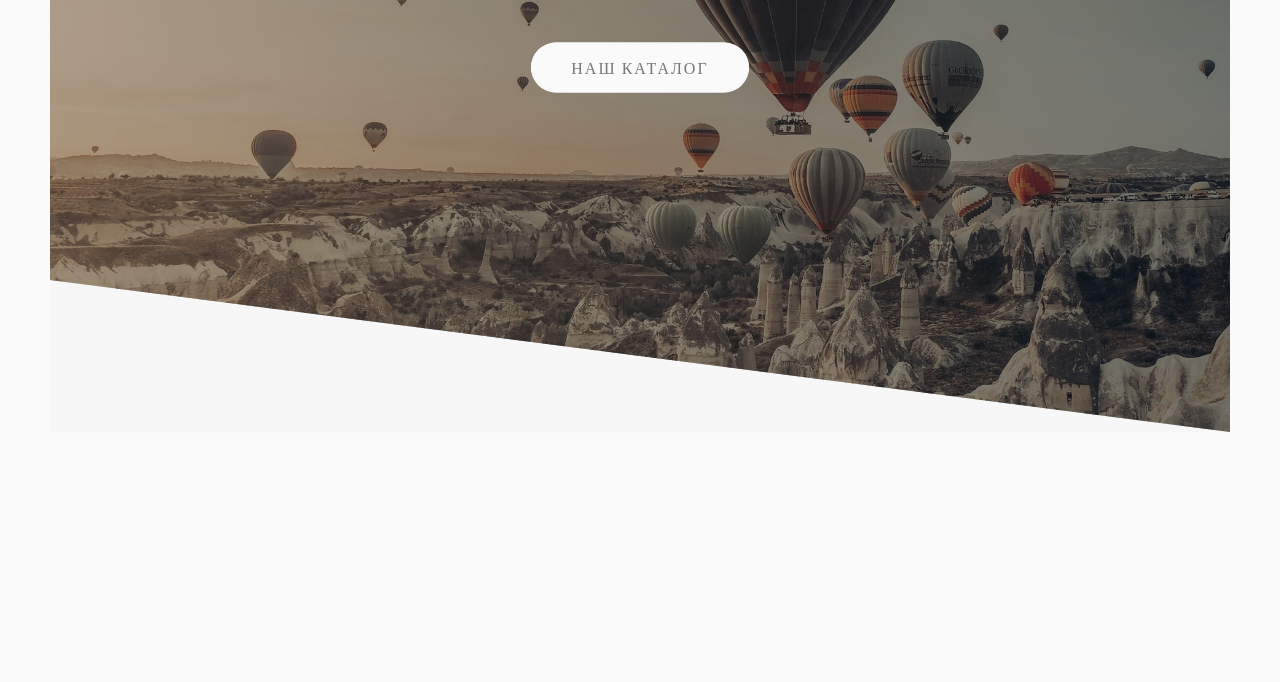
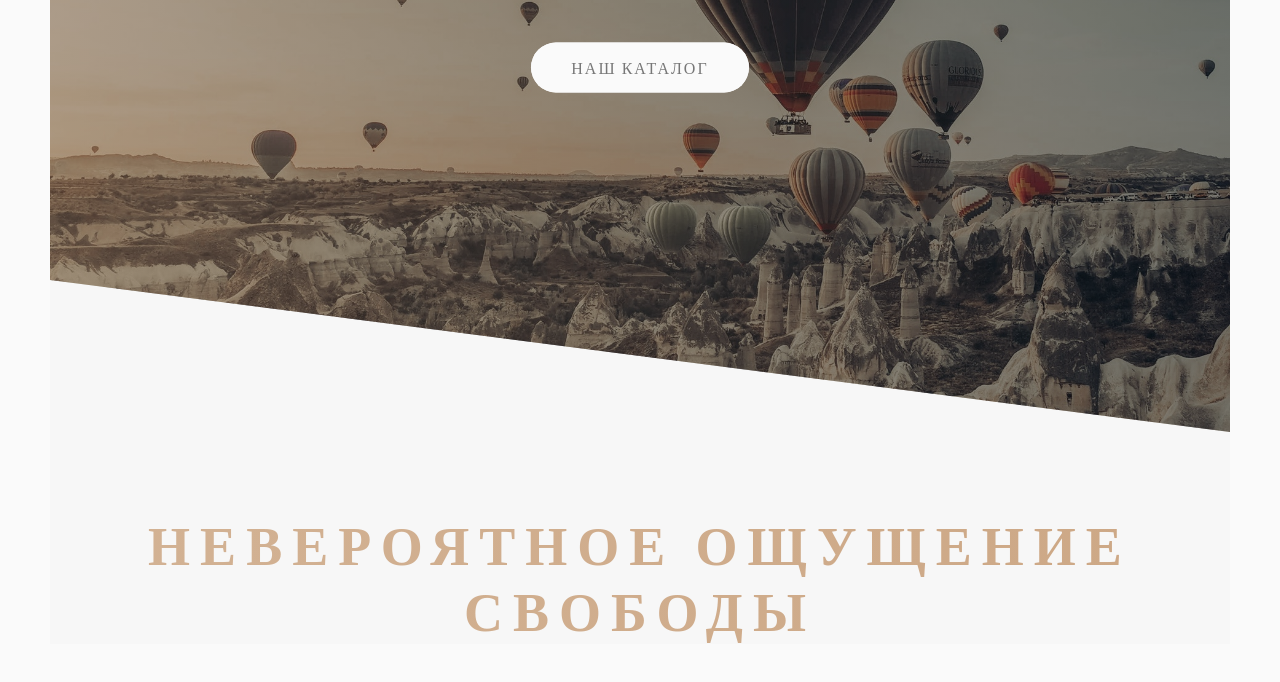
Before and after one commit to tolkunio/balloon-tour, a website: page src/index.html in a window 1280 px wide. Shown: the part 378-1060 px from the top of the page. Before the commit the page ends 860 px from the top, so only its background shows below. Drawn offline with Linux system fonts and the light colour scheme.

Commit message:
-added about section

```diff
--- a/src/index.html
+++ b/src/index.html
@@ -24,7 +24,13 @@
                 </a>
             </div>
         </header>
-
+        <main>
+            <section class="section-about">
+                <div class="margin-bottom-80px">
+                    <h2 class="title-second">невероятное ощущение свободы</h2>
+                </div>
+            </section>
+        </main>
     </div>
 </body>
 </html>
--- a/src/sass/style.sass
+++ b/src/sass/style.sass
@@ -120,7 +120,29 @@ body
     display: inline-block
     transition: all .4s
 
+.section-about
+  text-align: center
+  padding-top: 8rem
+  font-size: 3.6rem
+  letter-spacing: 1rem
+  text-transform: uppercase
+  font-weight: 800
+  background: linear-gradient(90deg,rgba($color-brown-light,0.7) 0.03%,rgba($color-brown-black,0.7) 99.94%)
+  -webkit-background-clip: text
+  color: transparent
+  transition: all .4s
+  backface-visibility: hidden
+  &:hover
+    transform: skewY(2deg) skewX(15deg) scale(1)
+    text-shadow: 0 .4rem .4rem rgba($color-black,.25)
 
+
+
+
+
+/*utilities*/
+.margin-bottom-80px
+  margin-bottom: 8rem
 @keyframes leftToRight
   0%
     opacity: 0
```
Also changed, not shown: src/css/style.css.
